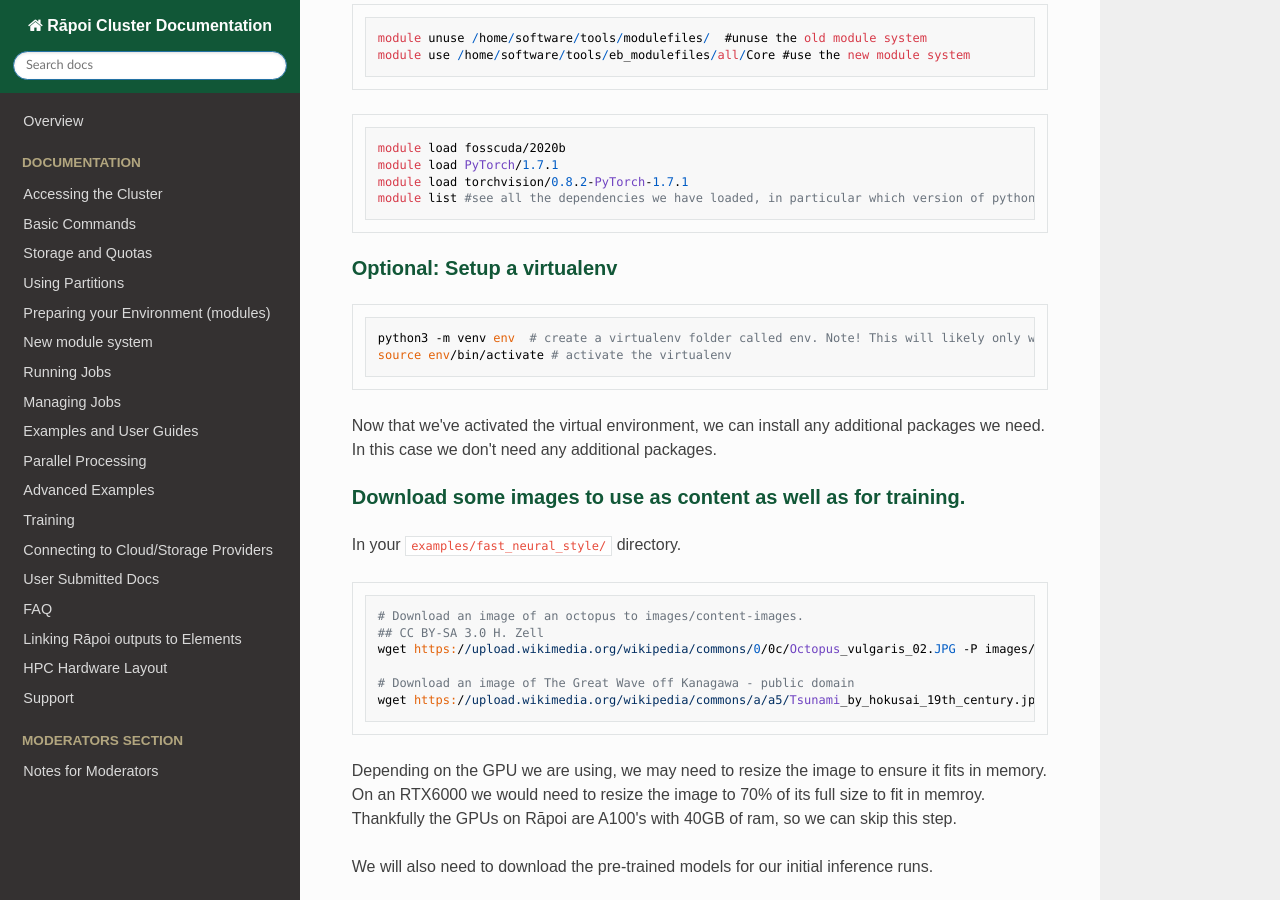
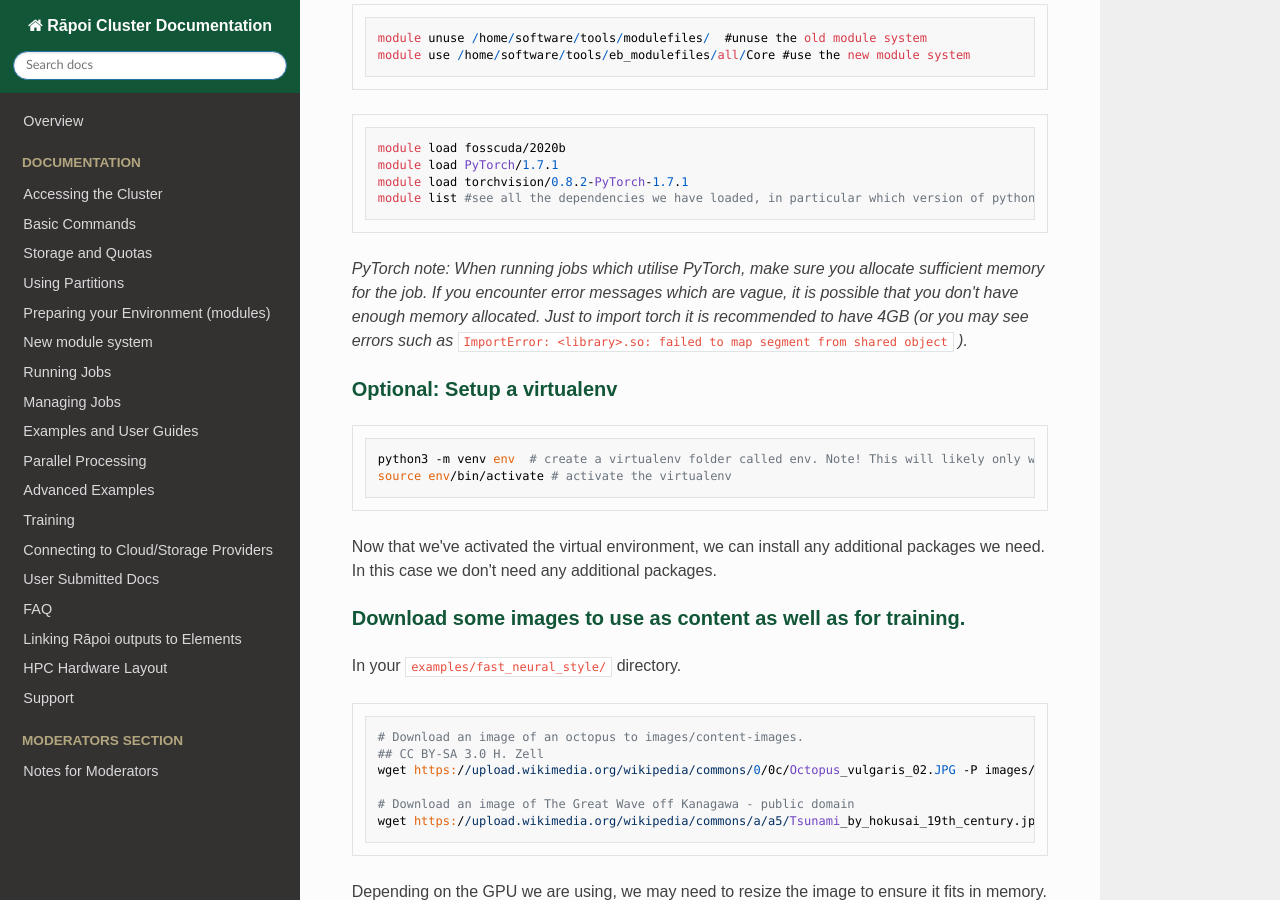
Before and after one commit to vuw-research-computing/raapoi-docs, an MkDocs documentation site: the page built from docs/training/gpu-neural-style.md, in a window 1280 px wide and 900 px high, scrolled down 661 px. Built offline with MkDocs 1.6.1, drawn with Linux system fonts in a browser that asks for light colours; nearby versions of some CDN libraries; some web fonts are replaced.

Commit message:
add comment about memory allocation for PyTorch usage

````diff
--- a/docs/training/gpu-neural-style.md
+++ b/docs/training/gpu-neural-style.md
@@ -28,6 +28,8 @@ module load PyTorch/1.7.1
 module load torchvision/0.8.2-PyTorch-1.7.1
 module list #see all the dependencies we have loaded, in particular which version of python we're using now. Currently Python 3.8.6
 ```
+
+*PyTorch note: When running jobs which utilise PyTorch, make sure you allocate sufficient memory for the job. If you encounter error messages which are vague, it is possible that you don't have enough memory allocated. Just to import torch it is recommended to have 4GB (or you may see errors such as* ```ImportError: <library>.so: failed to map segment from shared object``` *).*
 
 ### Optional: Setup a virtualenv
 
````
